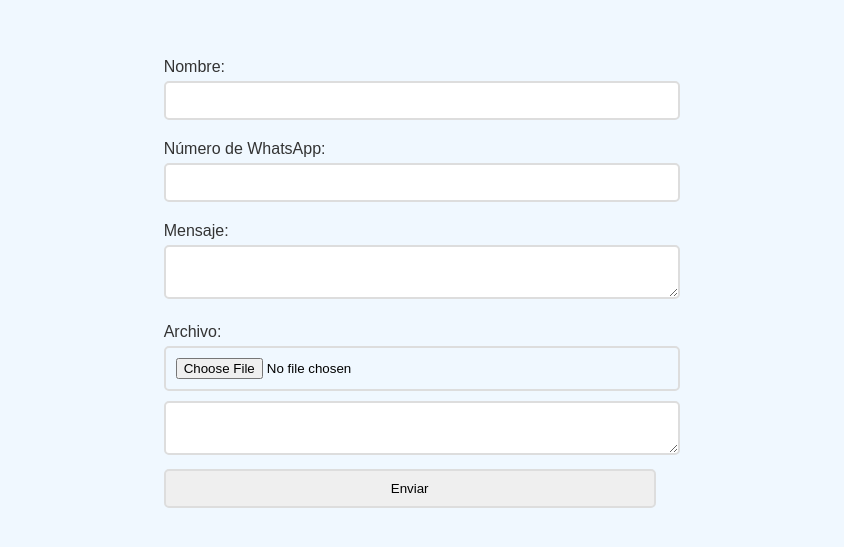
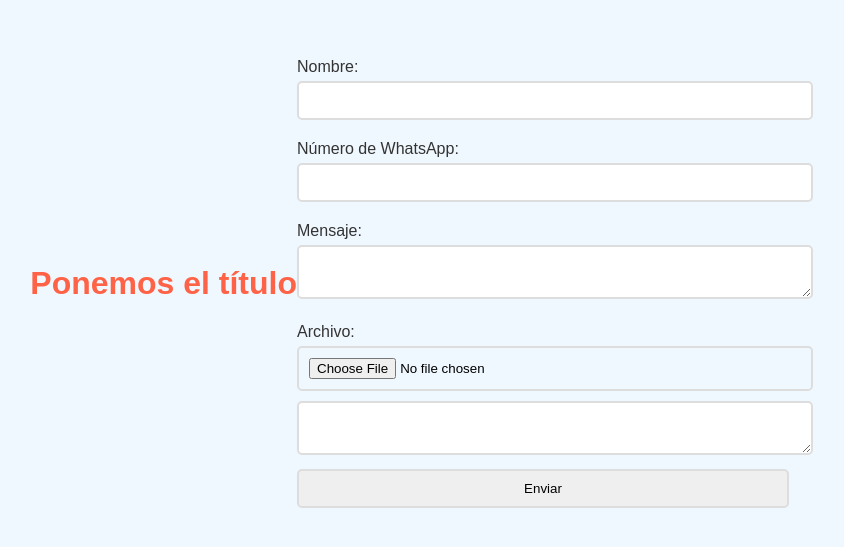
Before and after one commit to JOA1974/whatsapp, a plain HTML site: page Pueblo/probando.html in a window 1280 px wide. Shown: the part 117-664 px from the top of the page, without its empty margins (203-1047 px from the left). Drawn offline with Linux system fonts and the light colour scheme.

Commit message:
Update probando.html

```diff
--- a/Pueblo/probando.html
+++ b/Pueblo/probando.html
@@ -7,6 +7,7 @@
     <link rel="stylesheet" href="styles.css">
 </head>
 <body>
+    <h1>Ponemos el título</h1>
     <form>
         <label for="nombre">Nombre:</label>
         <input type="text" id="nombre" name="nombre">
```
